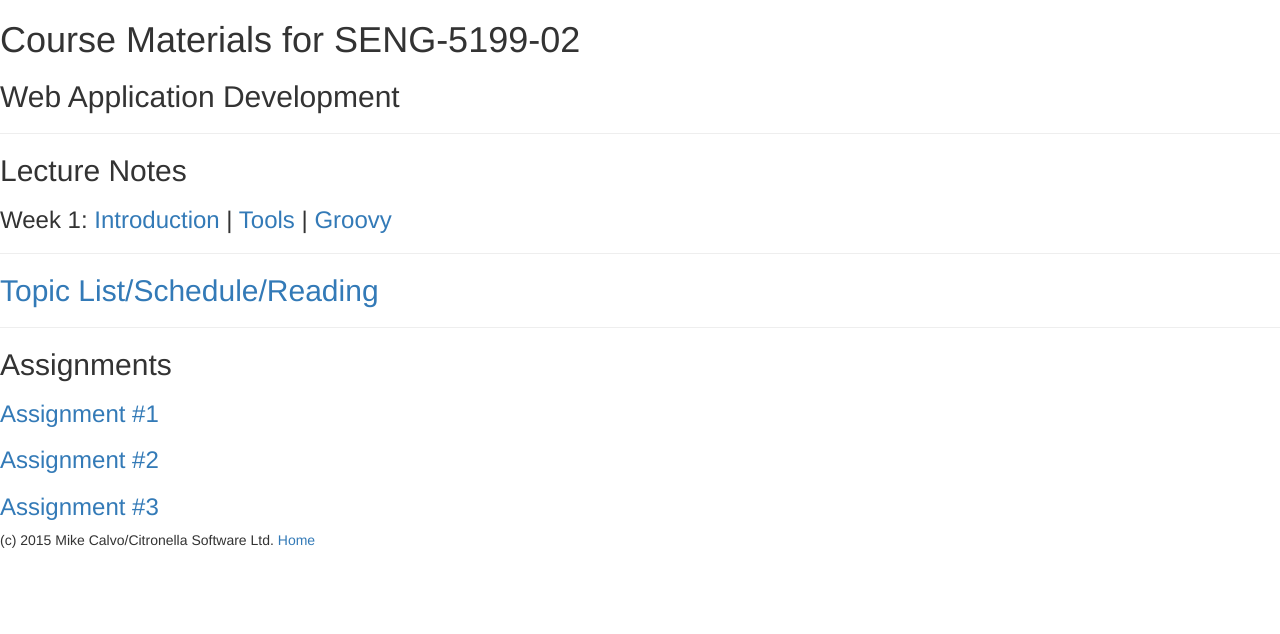
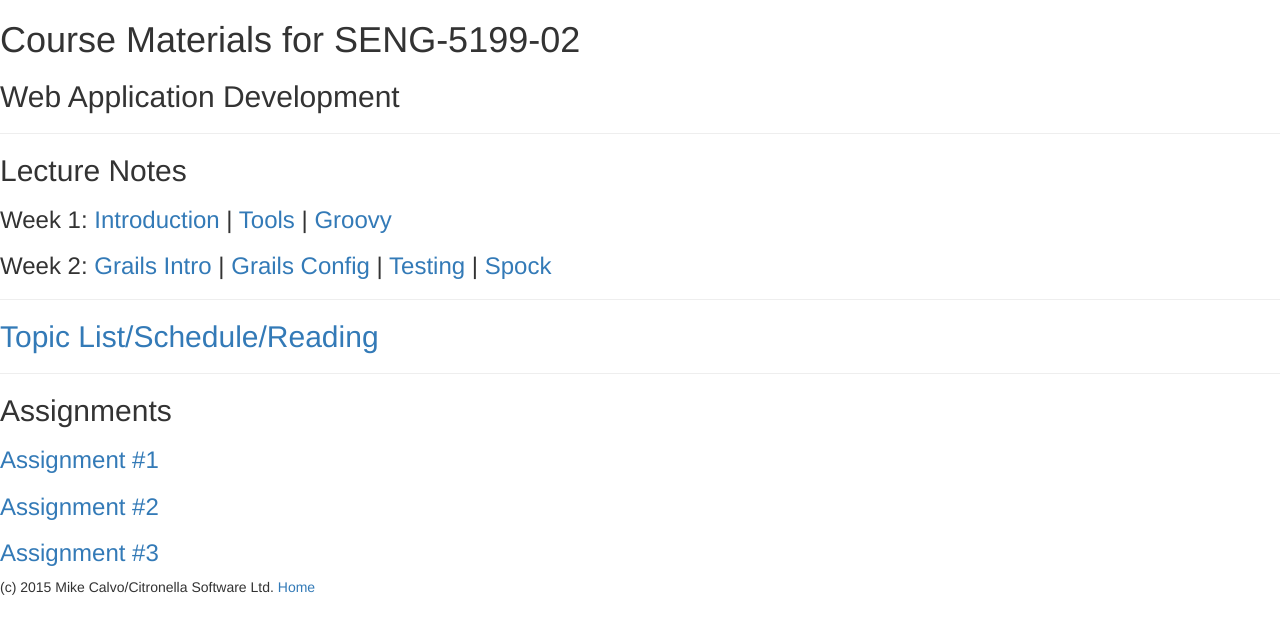
Before and after one commit to mikecalvo/mikecalvo.github.io, a Jekyll site: the page built from msse/index.md, in a window 1280 px wide. Shown: the top 634 px of the page. Built offline with Jekyll 4.4.1, drawn with Linux system fonts in a browser that asks for light colours.

Commit message:
Added week 2 to index

```diff
--- a/msse/index.md
+++ b/msse/index.md
@@ -12,7 +12,7 @@ layout: default
 ## Lecture Notes
 
 ### Week 1: [Introduction](notes/introduction/) | [Tools](notes/tools/) | [Groovy](notes/groovy/)
-
+### Week 2: [Grails Intro](notes/grails_intro/) | [Grails Config](notes/grails_config) | [Testing](notes/testing) | [Spock](notes/spock)
 ---
 
 ## [Topic List/Schedule/Reading](topics/)
```
